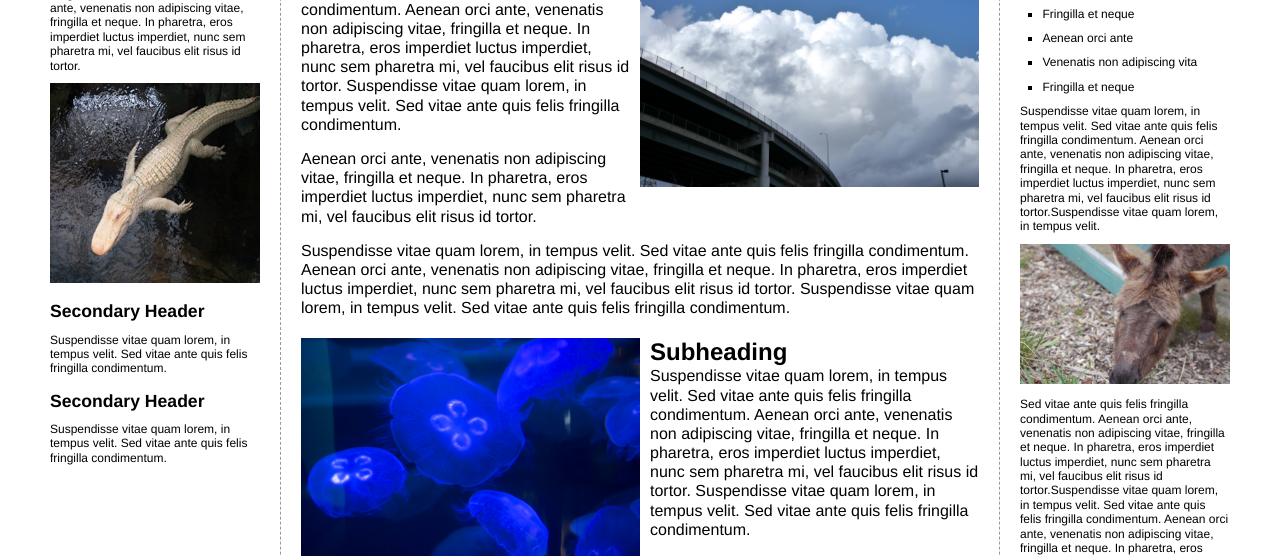
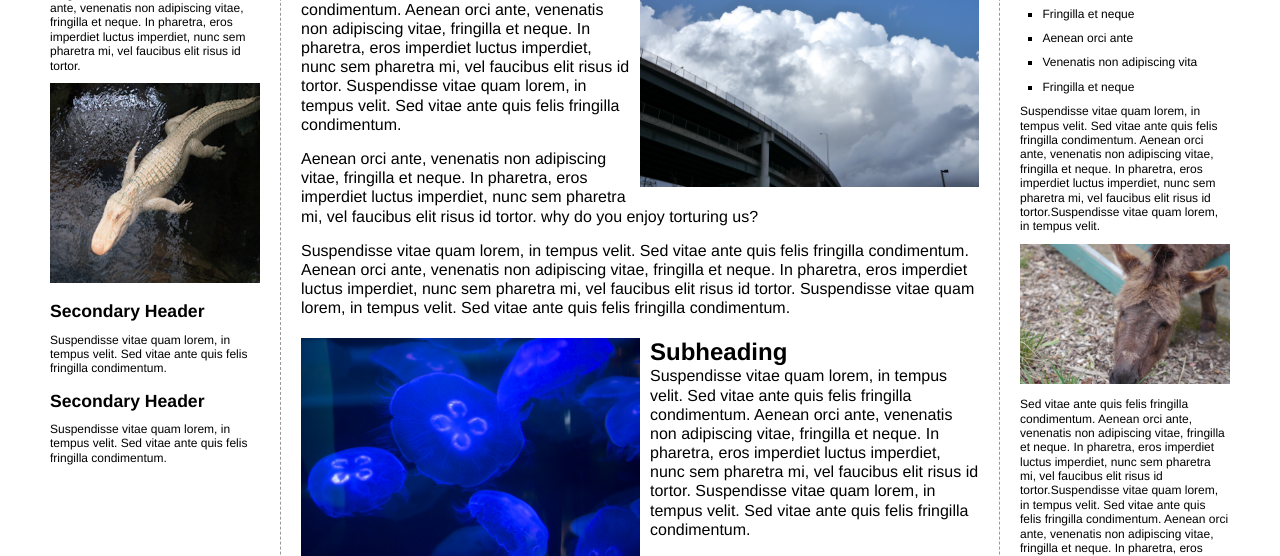
Before and after one commit to Nathaliehogent/demo, a plain HTML site: page www/index.html in a window 1280 px wide. Shown: the part 242-798 px from the top of the page. Drawn offline with Linux system fonts and the light colour scheme.

Commit message:
extra text

```diff
--- a/www/index.html
+++ b/www/index.html
@@ -41,7 +41,7 @@
             <p>
               Aenean orci ante, venenatis non adipiscing vitae, fringilla et
               neque. In pharetra, eros imperdiet luctus imperdiet, nunc sem
-              pharetra mi, vel faucibus elit risus id tortor.
+              pharetra mi, vel faucibus elit risus id tortor. why do you enjoy torturing us?
             </p>
             <p>
               Suspendisse vitae quam lorem, in tempus velit. Sed vitae ante quis
```
